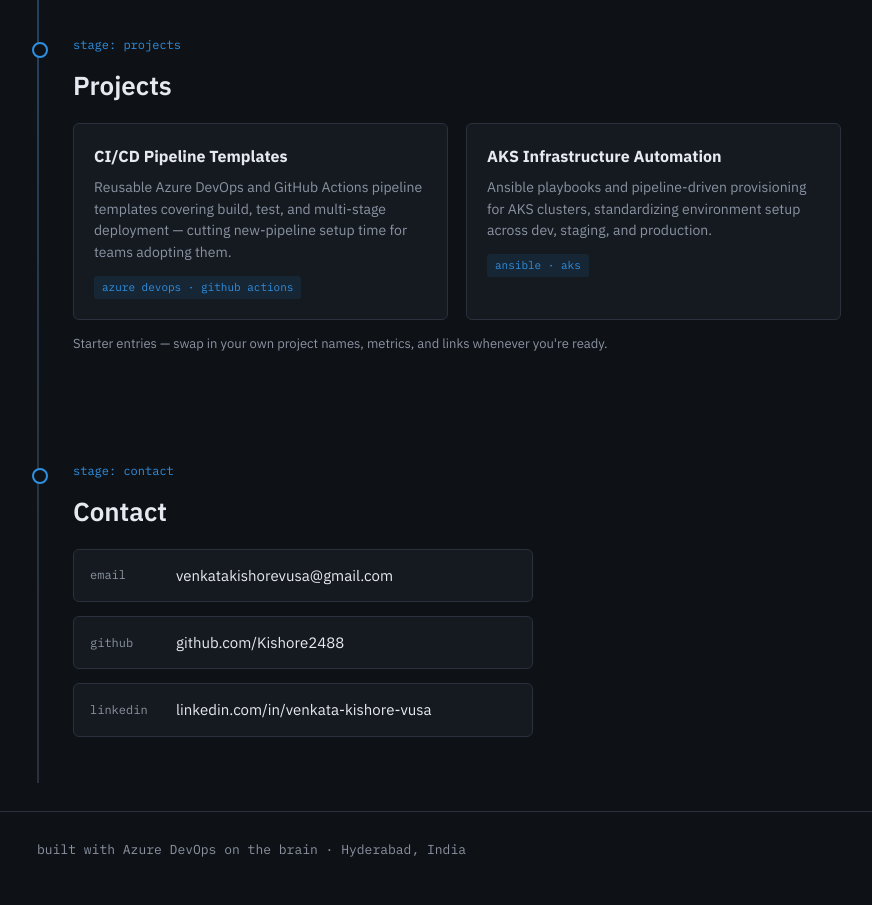
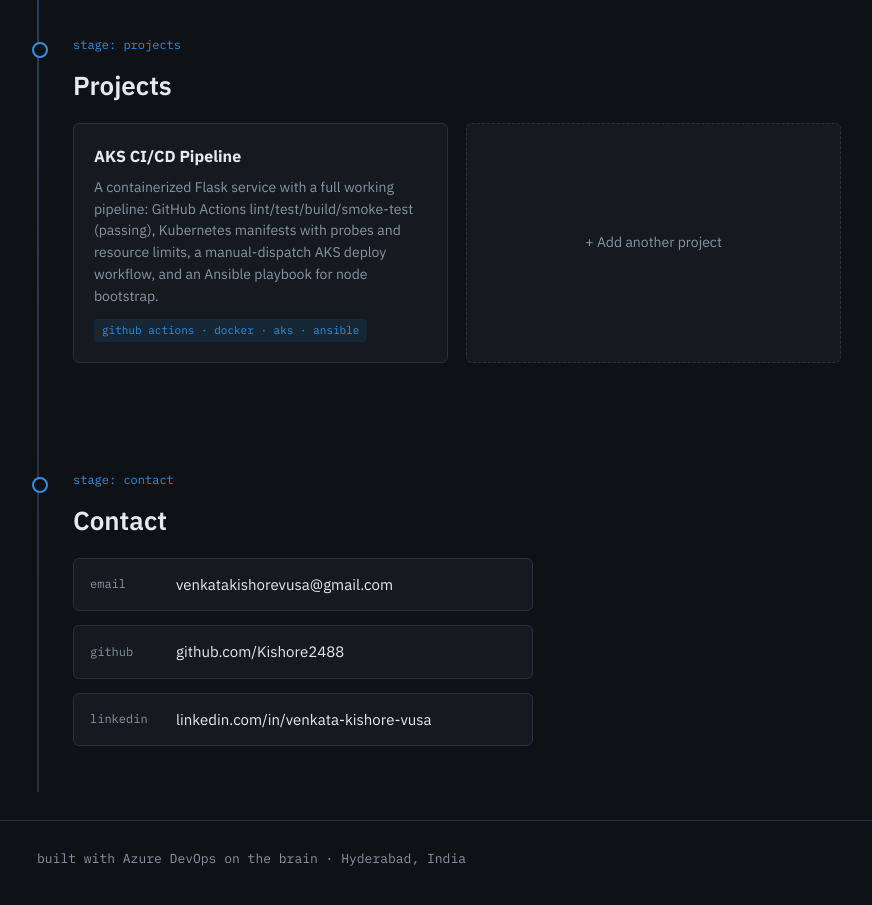
Before and after one commit to Kishore2488/Kishore2488.github.io, a plain HTML site: page index.html in a window 1280 px wide. Shown: the part 1560-2465 px from the top of the page, without its empty margins (201-1073 px from the left). Drawn offline with Linux system fonts and the light colour scheme.

Commit message:
Feature the AKS CI/CD Pipeline project

```diff
--- a/index.html
+++ b/index.html
@@ -260,18 +260,13 @@
       <span class="stage-tag">stage: projects</span>
       <h2>Projects</h2>
       <div class="proj-grid">
-        <div class="proj-card">
-          <h3>CI/CD Pipeline Templates</h3>
-          <p>Reusable Azure DevOps and GitHub Actions pipeline templates covering build, test, and multi-stage deployment — cutting new-pipeline setup time for teams adopting them.</p>
-          <span class="proj-tag">azure devops · github actions</span>
-        </div>
-        <div class="proj-card">
-          <h3>AKS Infrastructure Automation</h3>
-          <p>Ansible playbooks and pipeline-driven provisioning for AKS clusters, standardizing environment setup across dev, staging, and production.</p>
-          <span class="proj-tag">ansible · aks</span>
-        </div>
+        <a class="proj-card" href="https://github.com/Kishore2488/aks-cicd-pipeline" target="_blank" rel="noopener" style="text-decoration:none; display:block;">
+          <h3>AKS CI/CD Pipeline</h3>
+          <p>A containerized Flask service with a full working pipeline: GitHub Actions lint/test/build/smoke-test (passing), Kubernetes manifests with probes and resource limits, a manual-dispatch AKS deploy workflow, and an Ansible playbook for node bootstrap.</p>
+          <span class="proj-tag">github actions · docker · aks · ansible</span>
+        </a>
+        <div class="proj-card proj-placeholder">+ Add another project</div>
       </div>
-      <p style="margin-top:14px; font-size:13px; color:var(--text-dim);">Starter entries — swap in your own project names, metrics, and links whenever you're ready.</p>
     </section>
 
     <section class="stage" id="contact">
```
